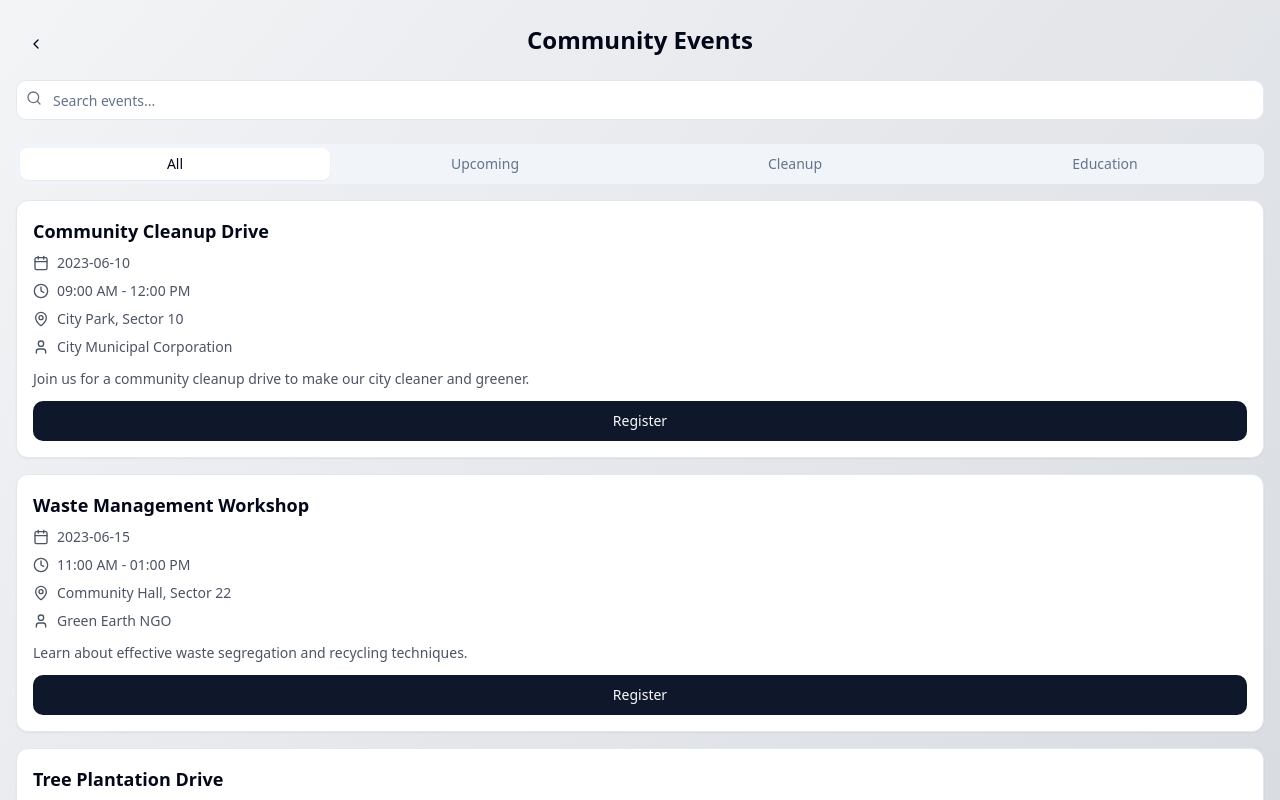
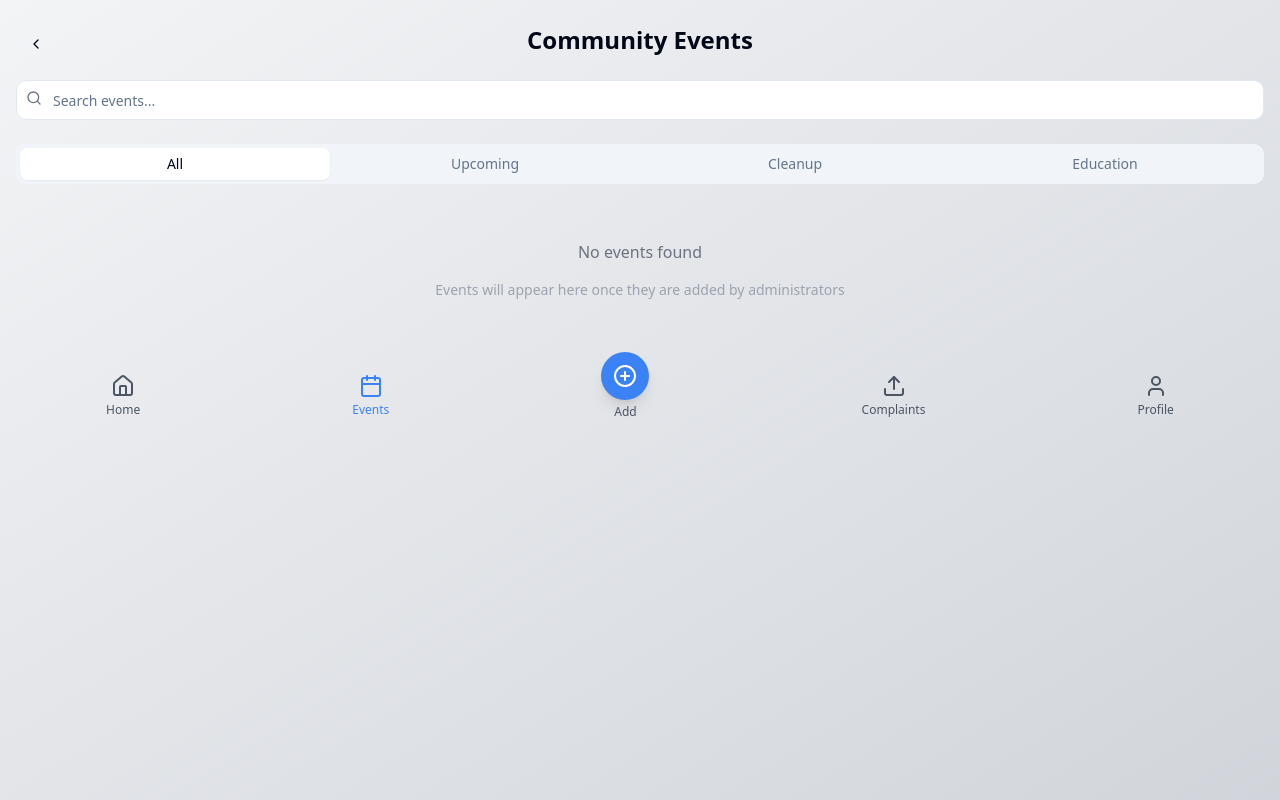
Before and after one commit to Lokesh-g12321/simple-auth-backend-kit, a React (Vite) app: page /events in a window 1280 px wide. Built offline with nearby package versions, Linux system fonts and the light colour scheme.

Commit message:
Refactor: Remove default event creation
Remove default event creation and make it manual.

```diff
--- a/src/components/BottomNav.tsx
+++ b/src/components/BottomNav.tsx
@@ -1,30 +1,36 @@
 
-import { Link } from "react-router-dom";
+import { Link, useLocation } from "react-router-dom";
 import { Home, Calendar, PlusCircle, Upload, User } from "lucide-react";
 
 const BottomNav = () => {
+  const location = useLocation();
+
+  const isActive = (path: string) => {
+    return location.pathname === path ? "text-blue-500" : "text-gray-600";
+  };
+
   return (
     <nav className="app-bottom-nav safe-area-bottom">
       <div className="flex justify-around items-center">
-        <Link to="/home" className="flex flex-col items-center p-2 text-gray-600 hover:text-blue-500 active:opacity-70 transition-opacity">
+        <Link to="/home" className={`flex flex-col items-center p-2 ${isActive("/home")} hover:text-blue-500 active:opacity-70 transition-opacity`}>
           <Home className="h-6 w-6 mb-1" />
           <span className="text-xs">Home</span>
         </Link>
-        <Link to="/events" className="flex flex-col items-center p-2 text-gray-600 hover:text-blue-500 active:opacity-70 transition-opacity">
+        <Link to="/events" className={`flex flex-col items-center p-2 ${isActive("/events")} hover:text-blue-500 active:opacity-70 transition-opacity`}>
           <Calendar className="h-6 w-6 mb-1" />
           <span className="text-xs">Events</span>
         </Link>
-        <Link to="/post" className="flex flex-col items-center p-2 text-gray-600 hover:text-blue-500 active:opacity-70 transition-opacity">
+        <Link to="/post" className={`flex flex-col items-center p-2 ${isActive("/post")} hover:text-blue-500 active:opacity-70 transition-opacity`}>
           <div className="bg-blue-500 rounded-full p-3 -mt-5 shadow-lg">
             <PlusCircle className="h-6 w-6 text-white" />
           </div>
           <span className="text-xs mt-1">Add</span>
         </Link>
-        <Link to="/complaints" className="flex flex-col items-center p-2 text-gray-600 hover:text-blue-500 active:opacity-70 transition-opacity">
+        <Link to="/complaints" className={`flex flex-col items-center p-2 ${isActive("/complaints")} hover:text-blue-500 active:opacity-70 transition-opacity`}>
           <Upload className="h-6 w-6 mb-1" />
           <span className="text-xs">Complaints</span>
         </Link>
-        <Link to="/profile" className="flex flex-col items-center p-2 text-gray-600 hover:text-blue-500 active:opacity-70 transition-opacity">
+        <Link to="/profile" className={`flex flex-col items-center p-2 ${isActive("/profile")} hover:text-blue-500 active:opacity-70 transition-opacity`}>
           <User className="h-6 w-6 mb-1" />
           <span className="text-xs">Profile</span>
         </Link>
--- a/src/components/admin/EventDetailsDialog.tsx
+++ b/src/components/admin/EventDetailsDialog.tsx
@@ -39,10 +39,13 @@ const EventDetailsDialog: React.FC<EventDetailsDialogProps> = ({
     id: 0,
     title: "",
     date: "",
+    time: "",
     location: "",
     status: "Upcoming",
     attendees: 0,
     description: "",
+    organizer: "",
+    category: "cleanup",
   });
 
   useEffect(() => {
@@ -51,20 +54,26 @@ const EventDetailsDialog: React.FC<EventDetailsDialogProps> = ({
         id: event.id,
         title: event.title || "",
         date: event.date || "",
+        time: event.time || "",
         location: event.location || "",
         status: event.status || "Upcoming",
         attendees: event.attendees || 0,
         description: event.description || "",
+        organizer: event.organizer || "",
+        category: event.category || "cleanup",
       });
     } else {
       setEventData({
         id: 0,
         title: "",
         date: "",
+        time: "",
         location: "",
         status: "Upcoming",
         attendees: 0,
         description: "",
+        organizer: "",
+        category: "cleanup",
       });
     }
   }, [event, isCreateMode]);
@@ -116,6 +125,20 @@ const EventDetailsDialog: React.FC<EventDetailsDialogProps> = ({
             />
           </div>
           <div className="grid grid-cols-4 items-center gap-4">
+            <Label htmlFor="time" className="text-right">
+              Time:
+            </Label>
+            <Input
+              id="time"
+              name="time"
+              type="text"
+              placeholder="09:00 AM - 12:00 PM"
+              value={eventData.time}
+              onChange={handleChange}
+              className="col-span-3"
+            />
+          </div>
+          <div className="grid grid-cols-4 items-center gap-4">
             <Label htmlFor="location" className="text-right">
               Location:
             </Label>
@@ -123,6 +146,18 @@ const EventDetailsDialog: React.FC<EventDetailsDialogProps> = ({
               id="location"
               name="location"
               value={eventData.location}
+              onChange={handleChange}
+              className="col-span-3"
+            />
+          </div>
+          <div className="grid grid-cols-4 items-center gap-4">
+            <Label htmlFor="organizer" className="text-right">
+              Organizer:
+            </Label>
+            <Input
+              id="organizer"
+              name="organizer"
+              value={eventData.organizer}
               onChange={handleChange}
               className="col-span-3"
             />
@@ -159,6 +194,25 @@ const EventDetailsDialog: React.FC<EventDetailsDialogProps> = ({
             </Select>
           </div>
           <div className="grid grid-cols-4 items-center gap-4">
+            <Label htmlFor="category" className="text-right">
+              Category:
+            </Label>
+            <Select
+              value={eventData.category}
+              onValueChange={(value) => handleSelectChange("category", value)}
+            >
+              <SelectTrigger className="col-span-3">
+                <SelectValue placeholder="Select category" />
+              </SelectTrigger>
+              <SelectContent>
+                <SelectItem value="cleanup">Cleanup</SelectItem>
+                <SelectItem value="education">Education</SelectItem>
+                <SelectItem value="plantation">Plantation</SelectItem>
+                <SelectItem value="other">Other</SelectItem>
+              </SelectContent>
+            </Select>
+          </div>
+          <div className="grid grid-cols-4 items-center gap-4">
             <Label htmlFor="description" className="text-right">
               Description:
             </Label>
--- a/src/components/admin/EventManagement.tsx
+++ b/src/components/admin/EventManagement.tsx
@@ -21,19 +21,22 @@ const EventManagement: React.FC = () => {
   const [isCreateMode, setIsCreateMode] = useState(false);
 
   useEffect(() => {
-    // In a real app, this would fetch from an API
-    const mockEvents = [
-      { id: 1, title: "Community Cleanup", date: "2023-06-15", location: "Sector 32 Park", status: "Upcoming", attendees: 45, description: "Join us for a community cleanup event" },
-      { id: 2, title: "Public Health Workshop", date: "2023-06-22", location: "City Hall", status: "Upcoming", attendees: 30, description: "Learn about public health practices" },
-      { id: 3, title: "Tree Planting Drive", date: "2023-05-30", location: "Sector 21 Garden", status: "Completed", attendees: 60, description: "Help us make the city greener" },
-    ];
-    setEvents(mockEvents);
+    // Load events from localStorage
+    const savedEvents = localStorage.getItem("communityEvents");
+    if (savedEvents) {
+      setEvents(JSON.parse(savedEvents));
+    }
   }, []);
 
+  // Save events to localStorage whenever the events state changes
+  useEffect(() => {
+    localStorage.setItem("communityEvents", JSON.stringify(events));
+  }, [events]);
+
   const filteredEvents = events.filter(event =>
-    event.title.toLowerCase().includes(searchQuery.toLowerCase()) ||
-    event.location.toLowerCase().includes(searchQuery.toLowerCase()) ||
-    event.status.toLowerCase().includes(searchQuery.toLowerCase())
+    event.title?.toLowerCase().includes(searchQuery.toLowerCase()) ||
+    event.location?.toLowerCase().includes(searchQuery.toLowerCase()) ||
+    event.status?.toLowerCase().includes(searchQuery.toLowerCase())
   );
 
   const handleOpenCreateDialog = () => {
@@ -54,6 +57,7 @@ const EventManagement: React.FC = () => {
       const newEvent = {
         ...eventData,
         id: Date.now(),
+        category: eventData.category || "other" // Ensure category is set
       };
       setEvents([...events, newEvent]);
       toast({
@@ -82,7 +86,7 @@ const EventManagement: React.FC = () => {
   };
 
   const getStatusBadgeClass = (status: string) => {
-    switch (status.toLowerCase()) {
+    switch (status?.toLowerCase()) {
       case 'upcoming':
         return "bg-blue-100 text-blue-800 hover:bg-blue-200";
       case 'completed':
@@ -132,7 +136,9 @@ const EventManagement: React.FC = () => {
           <TableBody>
             {filteredEvents.length === 0 ? (
               <TableRow>
-                <TableCell colSpan={6} className="text-center py-6 text-gray-500">No events found</TableCell>
+                <TableCell colSpan={6} className="text-center py-6 text-gray-500">
+                  No events found. Click "New Event" to create your first event.
+                </TableCell>
               </TableRow>
             ) : (
               filteredEvents.map((event) => (
--- a/src/pages/EventsPage.tsx
+++ b/src/pages/EventsPage.tsx
@@ -1,4 +1,5 @@
-import { useState } from "react";
+
+import { useState, useEffect } from "react";
 import { Card, CardContent, CardHeader, CardTitle } from "@/components/ui/card";
 import { Input } from "@/components/ui/input";
 import { Button } from "@/components/ui/button";
@@ -7,54 +8,21 @@ import BottomNav from "@/components/BottomNav";
 import { Calendar, Clock, MapPin, Search, User } from "lucide-react";
 import BackButton from "@/components/BackButton";
 import EventRegistrationModal from "@/components/EventRegistrationModal";
+import { toast } from "@/components/ui/use-toast";
 
 const EventsPage = () => {
   const [searchQuery, setSearchQuery] = useState("");
   const [selectedEvent, setSelectedEvent] = useState<string | null>(null);
   const [showRegistrationModal, setShowRegistrationModal] = useState(false);
+  const [events, setEvents] = useState<any[]>([]);
 
-  const allEvents = [
-    {
-      id: 1,
-      title: "Community Cleanup Drive",
-      date: "2023-06-10",
-      time: "09:00 AM - 12:00 PM",
-      location: "City Park, Sector 10",
-      organizer: "City Municipal Corporation",
-      description: "Join us for a community cleanup drive to make our city cleaner and greener.",
-      category: "cleanup"
-    },
-    {
-      id: 2,
-      title: "Waste Management Workshop",
-      date: "2023-06-15",
-      time: "11:00 AM - 01:00 PM",
-      location: "Community Hall, Sector 22",
-      organizer: "Green Earth NGO",
-      description: "Learn about effective waste segregation and recycling techniques.",
-      category: "education"
-    },
-    {
-      id: 3,
-      title: "Tree Plantation Drive",
-      date: "2023-06-18",
-      time: "08:00 AM - 11:00 AM",
-      location: "Green Belt, Sector 15",
-      organizer: "Environment Protection Society",
-      description: "Help increase the green cover in our city by participating in this plantation drive.",
-      category: "plantation"
-    },
-    {
-      id: 4,
-      title: "Sanitation Awareness Campaign",
-      date: "2023-06-25",
-      time: "10:00 AM - 12:00 PM",
-      location: "Public School, Sector 8",
-      organizer: "Health Department",
-      description: "Awareness program focused on hygiene and sanitation practices.",
-      category: "education"
+  useEffect(() => {
+    // Load saved events from localStorage
+    const savedEvents = localStorage.getItem("communityEvents");
+    if (savedEvents) {
+      setEvents(JSON.parse(savedEvents));
     }
-  ];
+  }, []);
 
   const handleRegisterClick = (eventTitle: string) => {
     setSelectedEvent(eventTitle);
@@ -66,7 +34,7 @@ const EventsPage = () => {
     setSelectedEvent(null);
   };
 
-  const filteredEvents = allEvents.filter(event =>
+  const filteredEvents = events.filter(event =>
     event.title.toLowerCase().includes(searchQuery.toLowerCase()) ||
     event.location.toLowerCase().includes(searchQuery.toLowerCase()) ||
     event.organizer.toLowerCase().includes(searchQuery.toLowerCase())
@@ -82,7 +50,12 @@ const EventsPage = () => {
 
   const renderEventsList = (events) => {
     if (events.length === 0) {
-      return <p className="text-center py-6 text-gray-500">No events found</p>;
+      return (
+        <div className="text-center py-10">
+          <p className="text-gray-500 mb-4">No events found</p>
+          <p className="text-sm text-gray-400">Events will appear here once they are added by administrators</p>
+        </div>
+      );
     }
 
     return (
```
